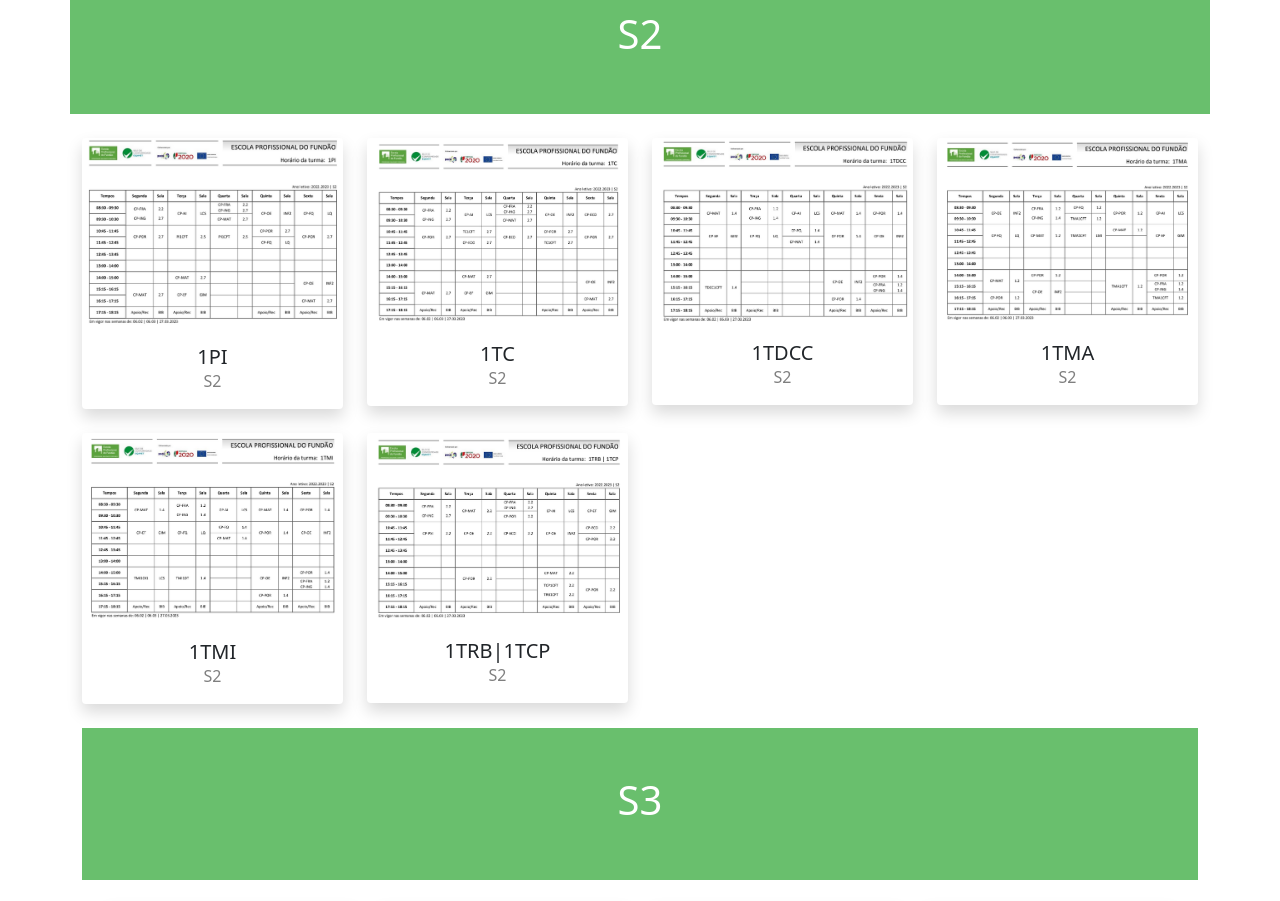
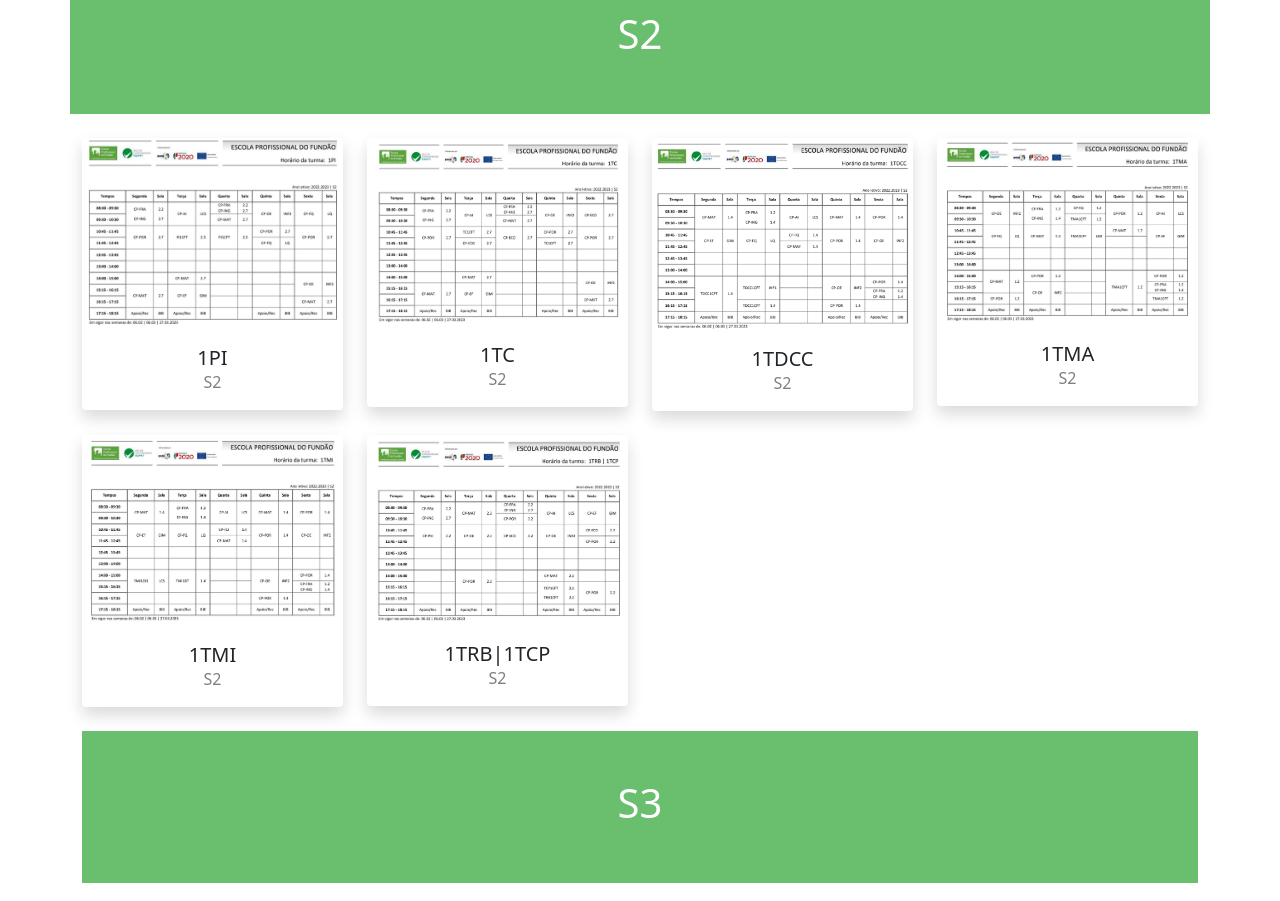
Before and after one commit to jhonnynetworker/epf-nexs, a plain HTML site: page index.html in a window 1280 px wide. Shown: the part 860-1761 px from the top of the page. Drawn offline with Linux system fonts and the light colour scheme.

Commit message:
retificacao horarios fevereiro

```diff
--- a/index.html
+++ b/index.html
@@ -124,7 +124,7 @@
                     <!-- Team Member 3 -->
                     <div class="col-xl-3 col-md-6 mb-4">
                         <div class="card border-0 shadow">
-                            <img src="img/horarios/fev-mar/s2/1TDD_S2.png" class="card-img-top" alt="...">
+                            <img src="img/horarios/fev-mar/s2/1TDCC_S2.png" class="card-img-top" alt="...">
                             <div class="card-body text-center">
                                 <h5 class="card-title mb-0">1TDCC</h5>
                                 <div class="card-text text-black-50">S2</div>
```
Also changed, not shown: img/horarios/fev-mar/s1/1TDCC_S1.png, img/horarios/fev-mar/s1/3TC_S1.png, img/horarios/fev-mar/s2/1TDCC_S2.png (added).
